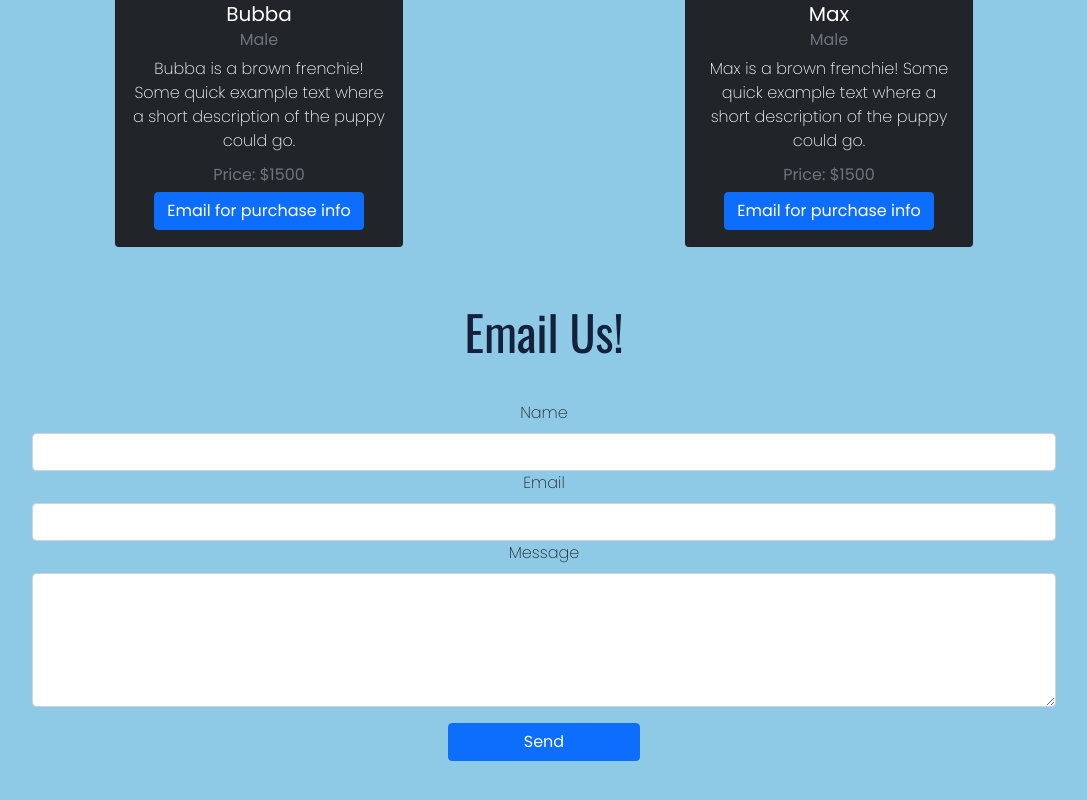
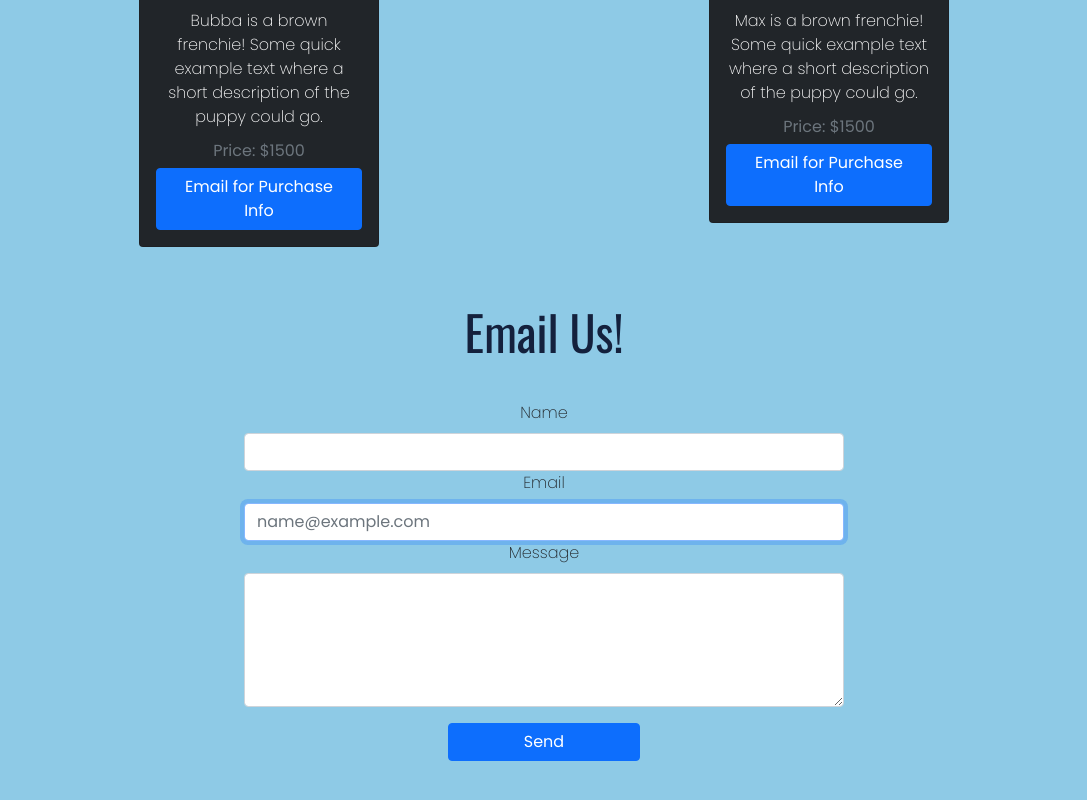
Before and after one commit to RileyShimp/WWB, a React (Create React App) app: page / in a window 1280 px wide. Shown: the part 2720-3520 px from the top of the page, without its empty margins (96-1183 px from the left). Built offline with nearby package versions, Linux system fonts and the light colour scheme.

Commit message:
Add email modal for card buttons

```diff
--- a/src/App.css
+++ b/src/App.css
@@ -52,7 +52,13 @@ h1 {
 }
 
 .EmailForm {
-  max-width: 80%;
+  margin : 0 auto;
+  text-align: center;
+}
+
+.Contact {
+  width: 80%;
+  max-width: 600px;
   margin : 0 auto;
   text-align: center;
   padding-bottom: 200px;
--- /dev/null
+++ b/src/components/EmailForm.js
@@ -0,0 +1,37 @@
+import emailjs from '@emailjs/browser'
+import Form from 'react-bootstrap/Form'
+import Button from 'react-bootstrap/Button'
+import { useRef } from 'react'
+
+export default function EmailForm() {
+  const form = useRef()
+
+  const sendEmail = (e) => {
+    e.preventDefault()
+
+    emailjs.sendForm('YOUR_SERVICE_ID', 'YOUR_TEMPLATE_ID', form.current, 'YOUR_PUBLIC_KEY').then(
+      (result) => {
+        console.log(result.text)
+      },
+      (error) => {
+        console.log(error.text)
+      }
+    )
+  }
+
+  return (
+    <div className='EmailForm'>
+      <Form ref={form} onSubmit={sendEmail}>
+        <Form.Label>Name</Form.Label>
+        <Form.Control type='text' name='user_name' />
+        <Form.Label>Email</Form.Label>
+        <Form.Control type='email' placeholder='name@example.com' autoFocus name='user_email' />
+        <Form.Label>Message</Form.Label>
+        <Form.Control as='textarea' rows={5} name='message' />
+        <Button variant='primary' type='submit' style={{ width: '12rem', margin: '1rem' }}>
+          Send
+        </Button>
+      </Form>
+    </div>
+  )
+}
--- /dev/null
+++ b/src/components/EmailModal.js
@@ -0,0 +1,27 @@
+import { Modal } from "react-bootstrap";
+import { useState } from "react";
+import { Button } from "react-bootstrap";
+import EmailForm from "./EmailForm";
+
+export default function EmailModal() {
+  const [show, setShow] = useState(false);
+
+  const handleClose = () => setShow(false);
+  const handleShow = () => setShow(true);
+
+  return (
+    <>
+      <Button variant="primary" onClick={handleShow}>
+        Email for Purchase Info
+      </Button>
+      <Modal show={show} onHide={handleClose}>
+        <Modal.Header closeButton>
+          <Modal.Title>Send Us An Email!</Modal.Title>
+        </Modal.Header>
+        <Modal.Body>
+          <EmailForm/>
+        </Modal.Body>
+      </Modal>
+    </>
+  );
+}
--- a/src/components/Puppy.js
+++ b/src/components/Puppy.js
@@ -1,9 +1,10 @@
-import Card from 'react-bootstrap/Card'
-import Button from 'react-bootstrap/Button'
-import Container from 'react-bootstrap/Container'
-import Row from 'react-bootstrap/Row'
-import Col from 'react-bootstrap/Col'
-import image from '../assets/img/FrenchiePuppy1.jpg'
+import Card from 'react-bootstrap/Card';
+import Button from 'react-bootstrap/Button';
+import Container from 'react-bootstrap/Container';
+import Row from 'react-bootstrap/Row';
+import Col from 'react-bootstrap/Col';
+import image from '../assets/img/FrenchiePuppy1.jpg';
+import EmailModal from './EmailModal';
 
 export default function Puppy() {
   let puppyData = [
@@ -61,7 +62,7 @@ export default function Puppy() {
                     description of the puppy could go.
                   </Card.Text>
                   <Card.Subtitle className='mb-2 text-muted'>Price: {puppy.price}</Card.Subtitle>
-                  <Button variant="primary">Email for purchase info</Button>
+                  <EmailModal/>
                 </Card.Body>
               </Card>
             </Col>
--- a/src/components/StudList.js
+++ b/src/components/StudList.js
@@ -1,5 +1,5 @@
 import Card from 'react-bootstrap/Card'
-import Button from 'react-bootstrap/Button'
+import EmailModal from './EmailModal'
 import Container from 'react-bootstrap/Container'
 import Row from 'react-bootstrap/Row'
 import Col from 'react-bootstrap/Col'
@@ -27,7 +27,7 @@ export default function StudList() {
         <Row>
           {puppyData.map((puppy) => (
             <Col sm>
-              <Card bg='dark' key='dark' text='white' className='puppyCard' style={{ width: '18rem' }}>
+              <Card bg='dark' key='dark' text='white' className='puppyCard' style={{ width: '15rem' }}>
                 <Card.Img variant='top' src={image} />
                 <Card.Body>
                   <Card.Title>{puppy.name}</Card.Title>
@@ -37,7 +37,7 @@ export default function StudList() {
                     description of the puppy could go.
                   </Card.Text>
                   <Card.Subtitle className='mb-2 text-muted'>Price: {puppy.price}</Card.Subtitle>
-                  <Button variant='primary'>Email for purchase info</Button>
+                  <EmailModal/>
                 </Card.Body>
               </Card>
             </Col>
--- a/src/pages/Contact.js
+++ b/src/pages/Contact.js
@@ -1,38 +1,11 @@
-import React, { useRef } from 'react'
-import emailjs from '@emailjs/browser'
-import Form from 'react-bootstrap/Form'
-import Button from 'react-bootstrap/Button'
+import EmailForm from '../components/EmailForm'
 
 export default function Contact() {
-  const form = useRef()
-
-  const sendEmail = (e) => {
-    e.preventDefault()
-
-    emailjs.sendForm('YOUR_SERVICE_ID', 'YOUR_TEMPLATE_ID', form.current, 'YOUR_PUBLIC_KEY').then(
-      (result) => {
-        console.log(result.text)
-      },
-      (error) => {
-        console.log(error.text)
-      }
-    )
-  }
 
   return (
-    <div className='EmailForm'>
-      <h1 style={{ fontSize:'3rem' }}>Email Us!</h1>
-      <Form ref={form} onSubmit={sendEmail}>
-        <Form.Label>Name</Form.Label>
-        <Form.Control type='text' name='user_name' />
-        <Form.Label>Email</Form.Label>
-        <Form.Control type='email' name='user_email' />
-        <Form.Label>Message</Form.Label>
-        <Form.Control as='textarea' rows={5} name='message' />
-        <Button variant='primary' type='submit' style={{ width: '12rem', margin: '1rem' }}>
-          Send
-        </Button>
-      </Form>
-    </div>
-  )
+      <div className='Contact'>
+        <h1 style={{ fontSize:'3rem' }}>Email Us!</h1>
+        <EmailForm/>
+      </div>
+    )
 }
```
